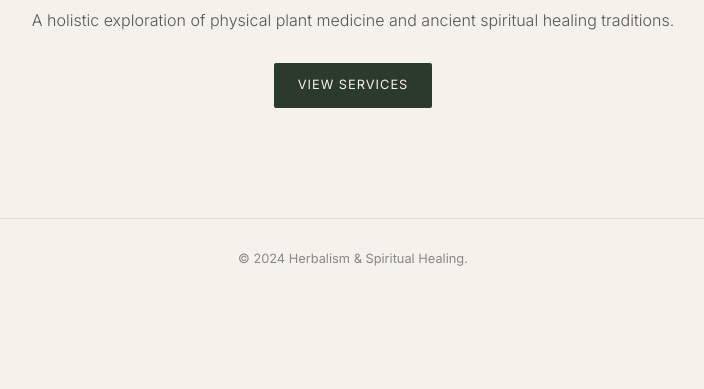
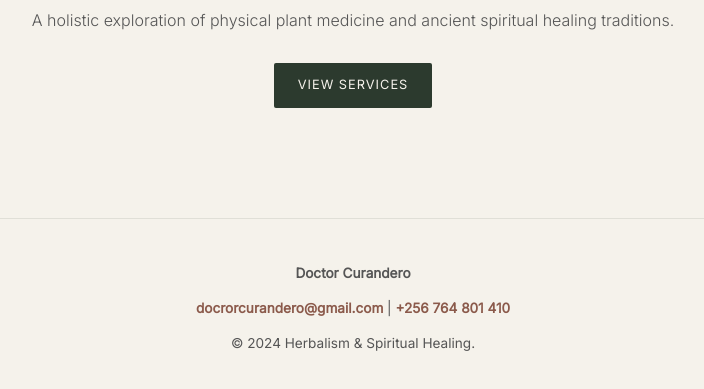
Before and after one commit to docrorcurandero/herbalism, a plain HTML site: page index.html in a window 1280 px wide. Shown: the part 389-778 px from the top of the page, without its empty margins (287-991 px from the left). Drawn offline with nearby package versions, Linux system fonts and the light colour scheme.

Commit message:
Update index.html

```diff
--- a/index.html
+++ b/index.html
@@ -3,7 +3,7 @@
 <head>
     <meta charset="UTF-8">
     <meta name="viewport" content="width=device-width, initial-scale=1.0">
-    <title>The Herbalist's Sanctuary | Home</title>
+    <title>Doctor Curandero | Herbalism & Spiritual Healing</title>
     <style>
         @import url('https://fonts.googleapis.com/css2?family=Cormorant+Garamond:ital,wght@0,400;0,600;1,400&family=Inter:wght@300;400&display=swap');
         body { background-color: #F5F2EB; color: #2C3A2E; font-family: 'Inter', sans-serif; margin: 0; padding: 0; line-height: 1.6; }
@@ -19,7 +19,8 @@
         .hero span { color: #8B5A4B; font-style: italic; }
         .hero p { font-weight: 300; color: #555; margin-bottom: 30px; }
         .btn { display: inline-block; background-color: #2C3A2E; color: #F5F2EB; padding: 12px 24px; text-decoration: none; text-transform: uppercase; letter-spacing: 1px; font-size: 0.8rem; border-radius: 2px; }
-        footer { text-align: center; padding: 30px 0; font-size: 0.8rem; color: #888; border-top: 1px solid rgba(44, 58, 46, 0.1); margin-top: 40px; }
+        footer { text-align: center; padding: 30px 0; font-size: 0.85rem; color: #555; border-top: 1px solid rgba(44, 58, 46, 0.1); margin-top: 40px; }
+        footer a { color: #8B5A4B; text-decoration: none; font-weight: 600; }
     </style>
 </head>
 <body>
@@ -43,7 +44,9 @@
     </div>
 
     <footer>
-        &copy; 2024 Herbalism & Spiritual Healing.
+        <p><strong>Doctor Curandero</strong></p>
+        <p><a href="mailto:docrorcurandero@gmail.com">docrorcurandero@gmail.com</a> | <a href="tel:+256764801410">+256 764 801 410</a></p>
+        <p>&copy; 2024 Herbalism & Spiritual Healing.</p>
     </footer>
 </body>
 </html>
```
